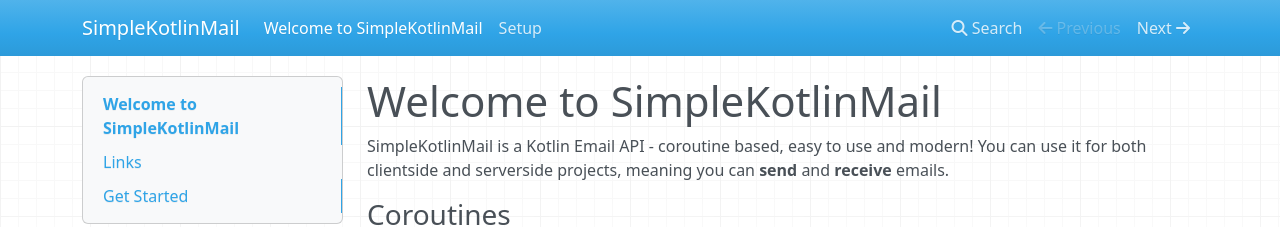
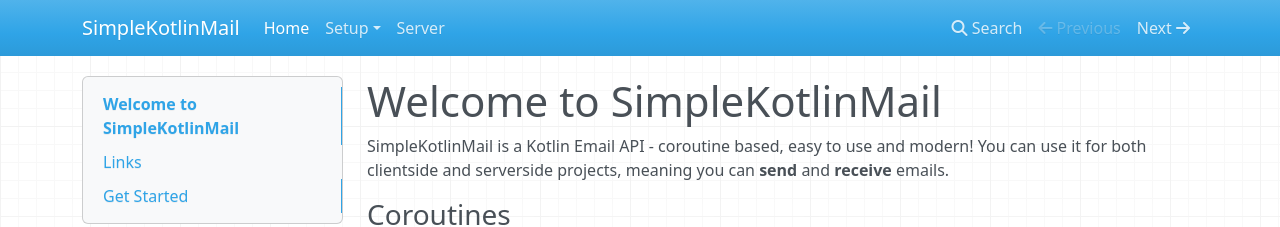
Before and after one commit to jakobkmar/SimpleKotlinMail, an MkDocs documentation site: the page built from guide/docs/index.md, in a window 1280 px wide. Shown: the top 227 px of the page. Built offline with MkDocs 1.6.1, drawn with Linux system fonts in a browser that asks for light colours; nearby versions of some CDN libraries; some of the changed lines change nothing that is shown.

Commit message:
Update mkdocs.yml

```diff
--- a/guide/mkdocs.yml
+++ b/guide/mkdocs.yml
@@ -4,4 +4,11 @@
   name: mkdocs
   hljs_languages:
     - kotlin
-  hljs_style: grayscale
+    - groovy
+  hljs_style: atom-one-light
+
+nav:
+  - Home: index.md
+  - Setup:
+    - Setup using Gradle: setup_gradle.md
+  - Server: server.md
```
